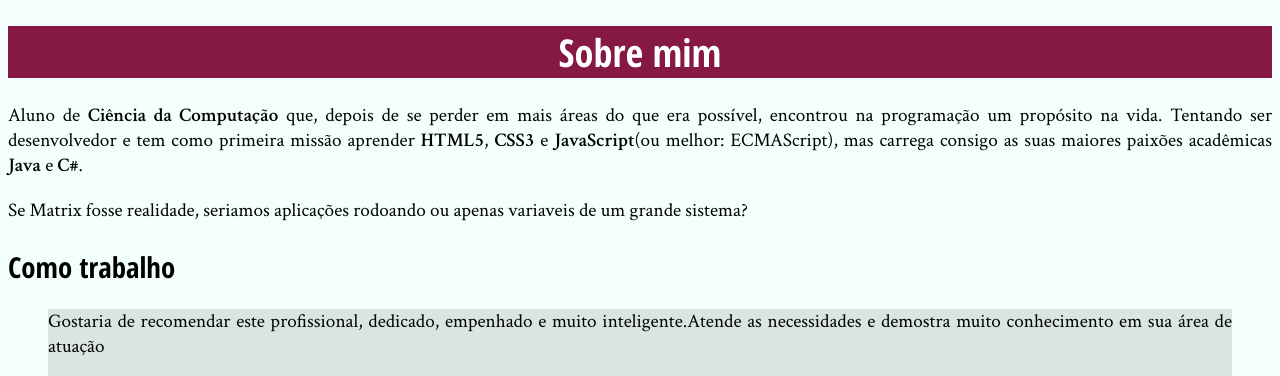
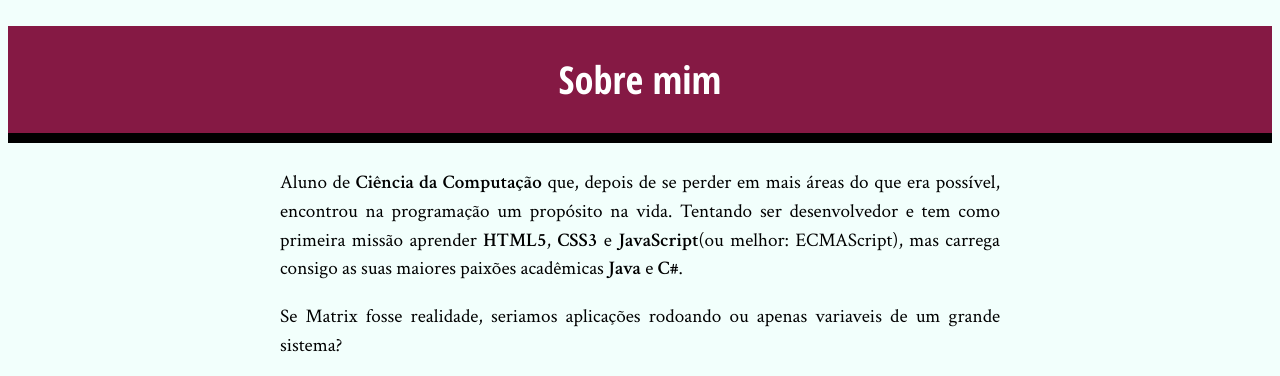
Before and after one commit to gablemos-zz/gablemos.github.io, a plain HTML site: page bio.html in a window 1280 px wide. Shown: the top 376 px of the page. Drawn offline with Linux system fonts and the light colour scheme.

Commit message:
Atualização

```diff
--- a/bio.html
+++ b/bio.html
@@ -13,6 +13,7 @@
         <main>
             <h1>Sobre mim</h1>
 
+            <div>
                 <p>Aluno de <strong>Ciência da Computação</strong> que, depois de se perder em mais áreas do que era possível, encontrou na programação um propósito na vida. Tentando ser desenvolvedor e tem como primeira missão aprender <strong>HTML5</strong>, <strong>CSS3</strong> e <strong>JavaScript</strong>(ou melhor: ECMAScript), mas carrega consigo as suas maiores paixões acadêmicas <strong>Java</strong> e <strong>C#</strong>.</p>
 
                 <p>Se Matrix fosse realidade, seriamos aplicações rodoando ou apenas variaveis de um grande sistema?</p>
@@ -41,6 +42,7 @@
                 <h2>Comunidade</h2>
 
                 <p>Procuro repassar meu conhecimento para a comunidade, colegas de curso. Para isso, já dei algumas palestras e mantenho um pequeno acervo de apostilas complementares aos conteúdos já estudados no curso superior e mantenho um <a href="blog.html">blog</a>.</p>
+            </div>
         </main>
 
         <img src="eu.jpg" alt="Foto de Gabriel Lemos" />
--- a/site.css
+++ b/site.css
@@ -2,6 +2,7 @@ body {
     font-family: "Crimson Text", "Times New Roman", serif;
     background-color: #F2FFFC;
     font-size: 120%;
+    line-height: 1.5;
 }
 
 h1, h2 {
@@ -12,6 +13,8 @@ main h1 {
     text-align: center;
     background-color: #851944;
     color: #FFF;
+    padding: 25px;
+    border-bottom: 10px solid #000;
 }
 
 p {
@@ -20,6 +23,16 @@ p {
 
 blockquote {
     background-color: #D9E5E3;
+    box-sizing: border-box;
+    padding: 20px;
+    border: 10px solid #C2CCCA;
+    width: 250px;
+    margin: 0;
+}
+
+main div{
+    width: 720px;
+    margin: 0 auto;
 }
 
 aside {
```
Lines whose indentation alone changed are shown as unchanged.
